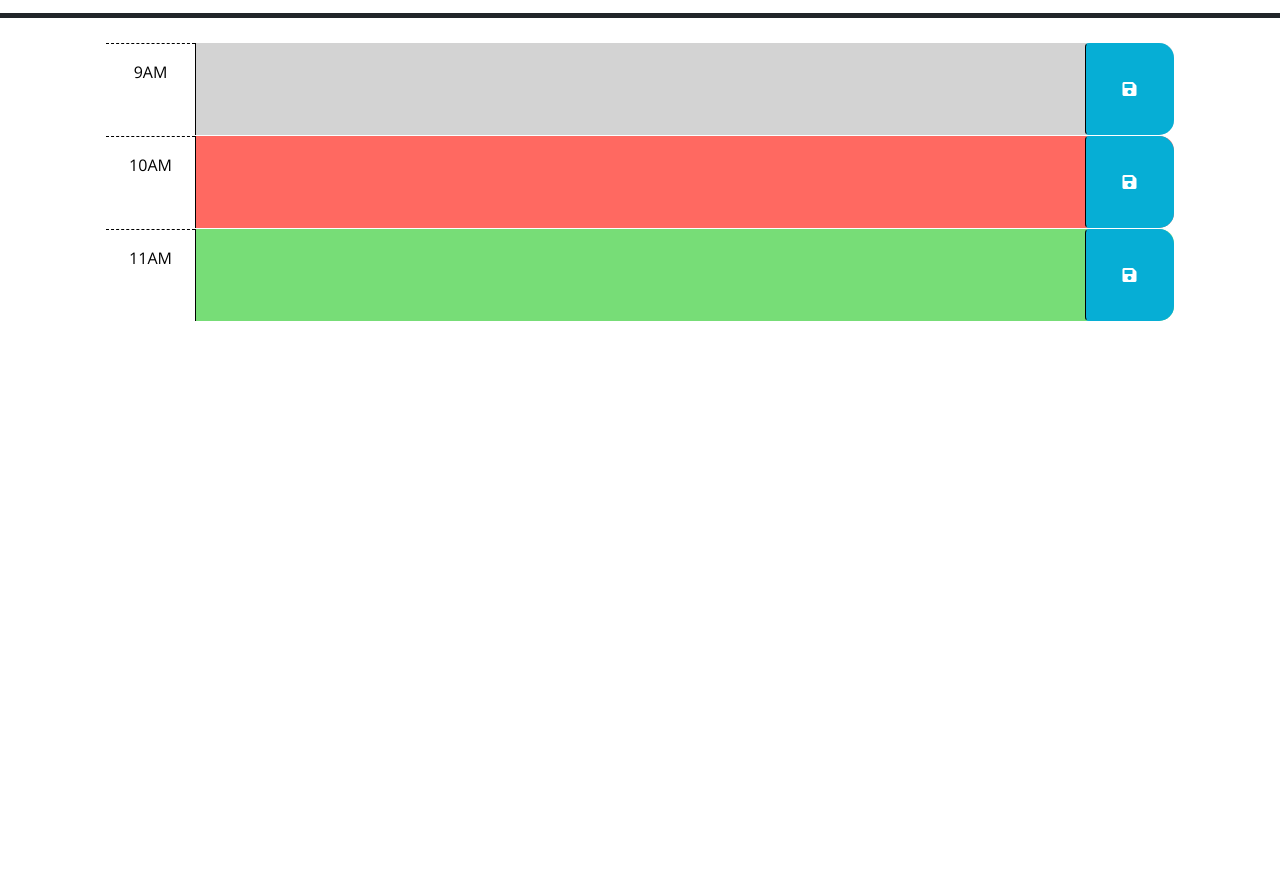
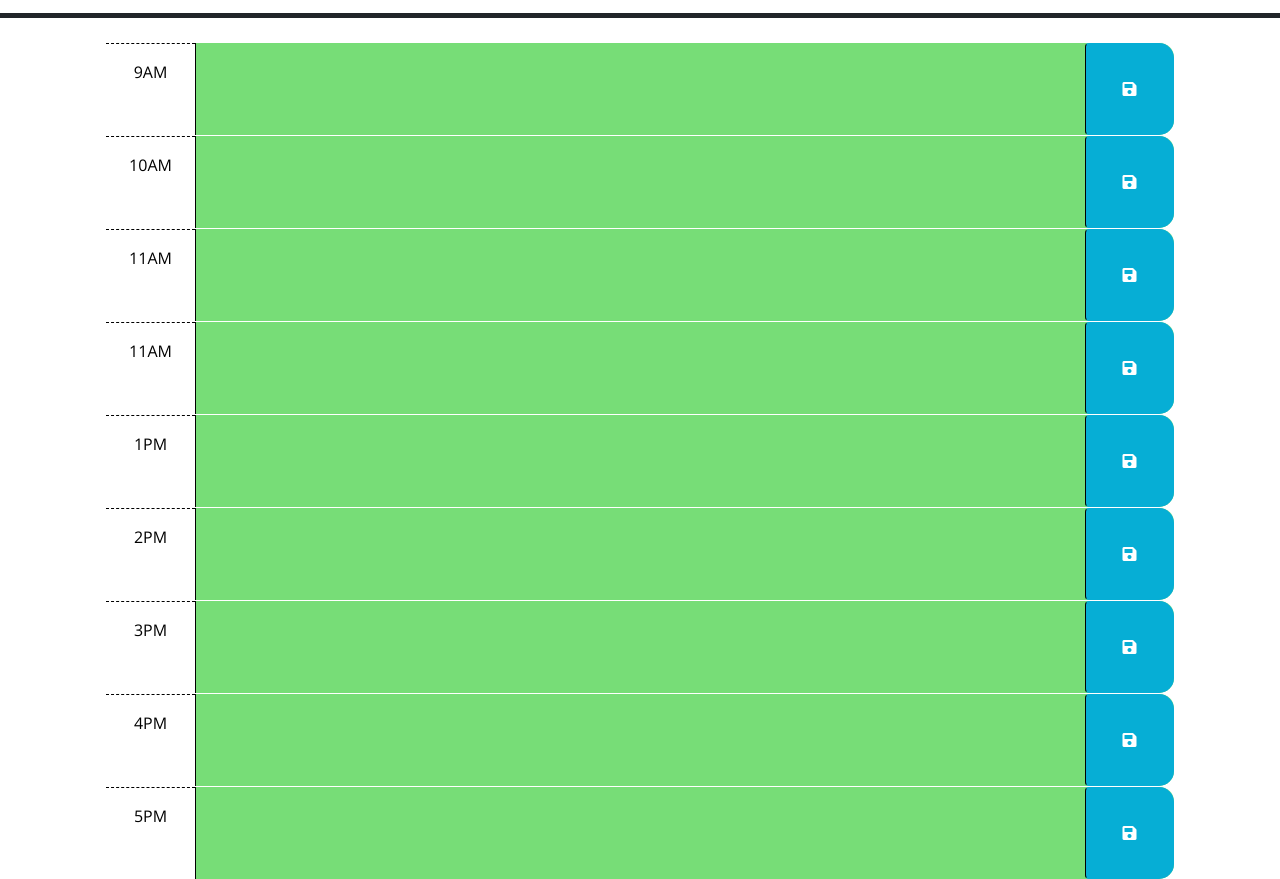
Before and after one commit to jacobpostill/Module-5-Project, a plain HTML site: page index.html in a window 1280 px wide. Shown: the part 260-1139 px from the top of the page. Before the commit the page ends 800 px from the top, so only its background shows below. Drawn offline with nearby package versions, Linux system fonts and the light colour scheme.

Commit message:
added business hours

```diff
--- a/index.html
+++ b/index.html
@@ -46,7 +46,7 @@
         -->
 
       <!-- Example of a past time block. The "past" class adds a gray background color. -->
-      <div id="hour-9" class="row time-block past">
+      <div id="hour-9" class="row time-block future">
         <div class="col-2 col-md-1 hour text-center py-3">9AM</div>
         <textarea class="col-8 col-md-10 description" rows="3"> </textarea>
         <button class="btn saveBtn col-2 col-md-1" aria-label="save">
@@ -55,7 +55,7 @@
       </div>
 
       <!-- Example of a a present time block. The "present" class adds a red background color. -->
-      <div id="hour-10" class="row time-block present">
+      <div id="hour-10" class="row time-block future">
         <div class="col-2 col-md-1 hour text-center py-3">10AM</div>
         <textarea class="col-8 col-md-10 description" rows="3"> </textarea>
         <button class="btn saveBtn col-2 col-md-1" aria-label="save">
@@ -72,6 +72,54 @@
         </button>
       </div>
 
+      <div id="hour-12" class="row time-block future">
+        <div class="col-2 col-md-1 hour text-center py-3">11AM</div>
+        <textarea class="col-8 col-md-10 description" rows="3"> </textarea>
+        <button class="btn saveBtn col-2 col-md-1" aria-label="save">
+          <i class="fas fa-save" aria-hidden="true"></i>
+        </button>
+      </div>
+
+      <div id="hour-13" class="row time-block future">
+        <div class="col-2 col-md-1 hour text-center py-3">1PM</div>
+        <textarea class="col-8 col-md-10 description" rows="3"> </textarea>
+        <button class="btn saveBtn col-2 col-md-1" aria-label="save">
+          <i class="fas fa-save" aria-hidden="true"></i>
+        </button>
+      </div>
+
+      <div id="hour-14" class="row time-block future">
+        <div class="col-2 col-md-1 hour text-center py-3">2PM</div>
+        <textarea class="col-8 col-md-10 description" rows="3"> </textarea>
+        <button class="btn saveBtn col-2 col-md-1" aria-label="save">
+          <i class="fas fa-save" aria-hidden="true"></i>
+        </button>
+      </div>
+
+      <div id="hour-15" class="row time-block future">
+        <div class="col-2 col-md-1 hour text-center py-3">3PM</div>
+        <textarea class="col-8 col-md-10 description" rows="3"> </textarea>
+        <button class="btn saveBtn col-2 col-md-1" aria-label="save">
+          <i class="fas fa-save" aria-hidden="true"></i>
+        </button>
+      </div>
+
+      <div id="hour-16" class="row time-block future">
+        <div class="col-2 col-md-1 hour text-center py-3">4PM</div>
+        <textarea class="col-8 col-md-10 description" rows="3"> </textarea>
+        <button class="btn saveBtn col-2 col-md-1" aria-label="save">
+          <i class="fas fa-save" aria-hidden="true"></i>
+        </button>
+      </div>
+
+      <div id="hour-17" class="row time-block future">
+        <div class="col-2 col-md-1 hour text-center py-3">5PM</div>
+        <textarea class="col-8 col-md-10 description" rows="3"> </textarea>
+        <button class="btn saveBtn col-2 col-md-1" aria-label="save">
+          <i class="fas fa-save" aria-hidden="true"></i>
+        </button>
+      </div>
+
     <script src="https://code.jquery.com/jquery-3.4.1.min.js"></script>
     <script
       src="https://cdn.jsdelivr.net/npm/dayjs@1.11.3/dayjs.min.js"
```
